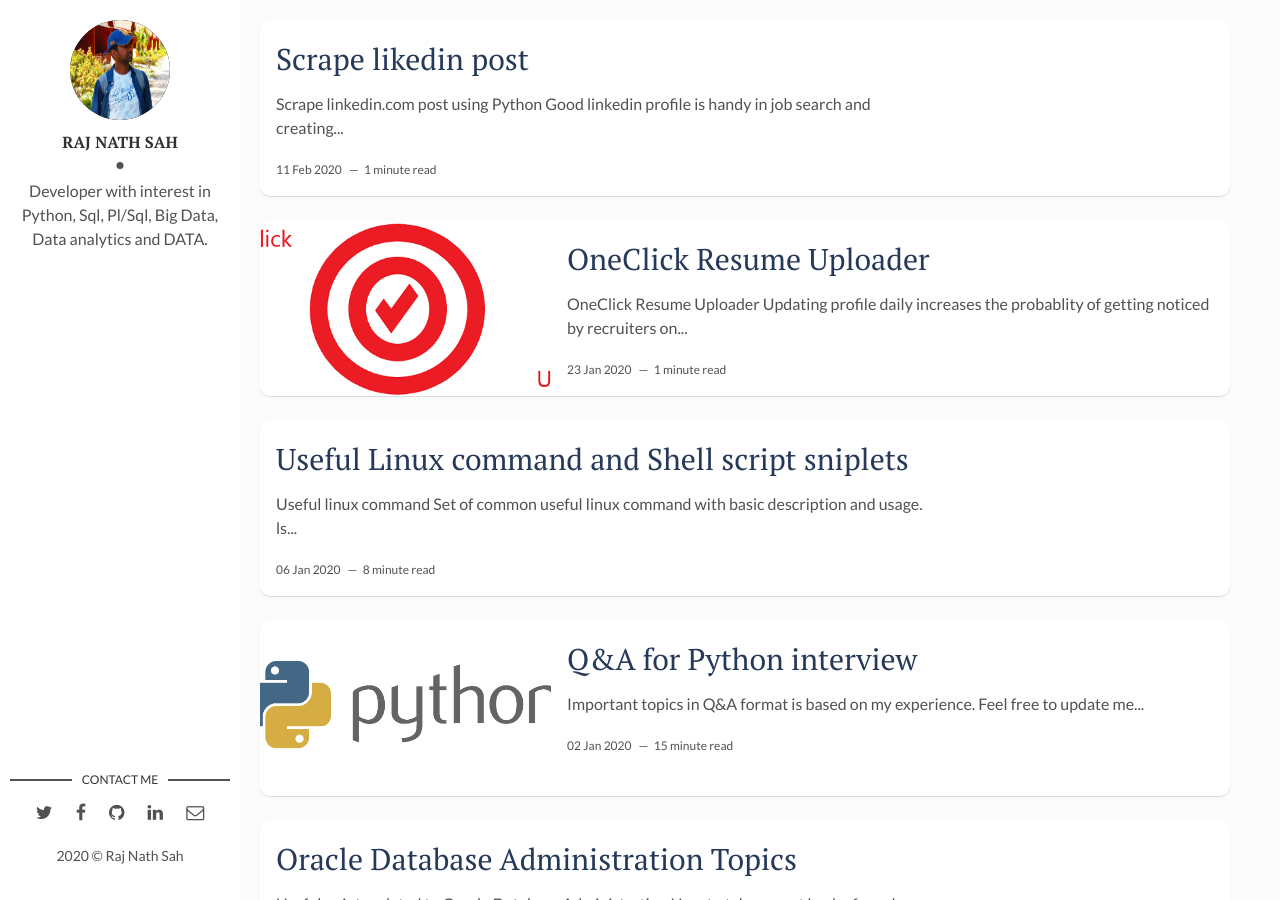
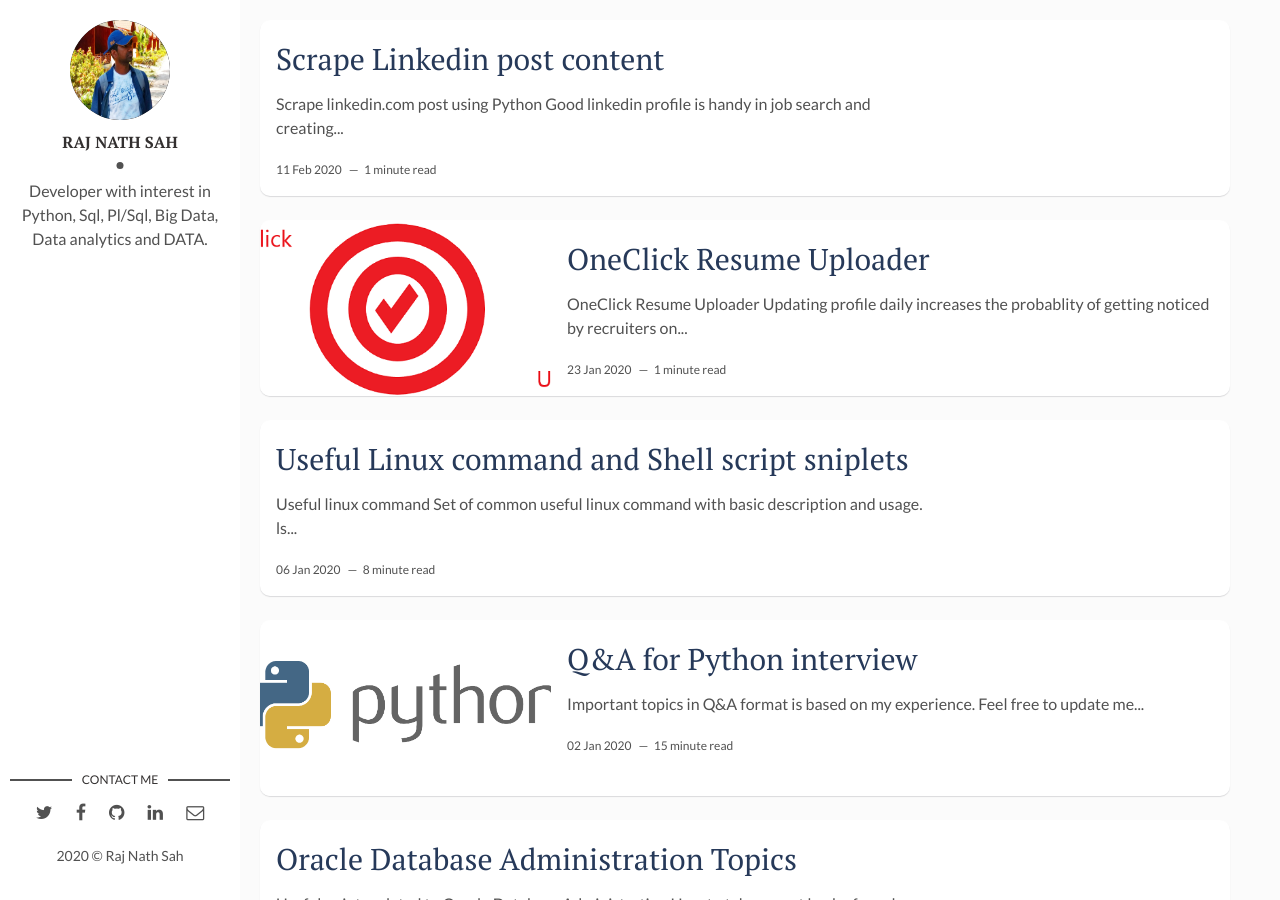
Before and after one commit to rajnathsah/rajnathsah.github.io, a Jekyll site: the page built from index.html, in a window 1280 px wide and 900 px high. Built offline with Jekyll 4.4.1, drawn with Linux system fonts in a browser that asks for light colours; the list of posts is cut into pages by our own code.

Commit message:
Update 2020-02-11-scrape-linkedin.md

```diff
--- a/_posts/2020-02-11-scrape-linkedin.md
+++ b/_posts/2020-02-11-scrape-linkedin.md
@@ -1,6 +1,6 @@
 ---
 layout: post
-title: Scrape likedin post
+title: Scrape Linkedin post content
 date: 2020-02-11 00:00:00 +0000
 description: Scrape linkedin post
 img: # Add image post (optional)
```
